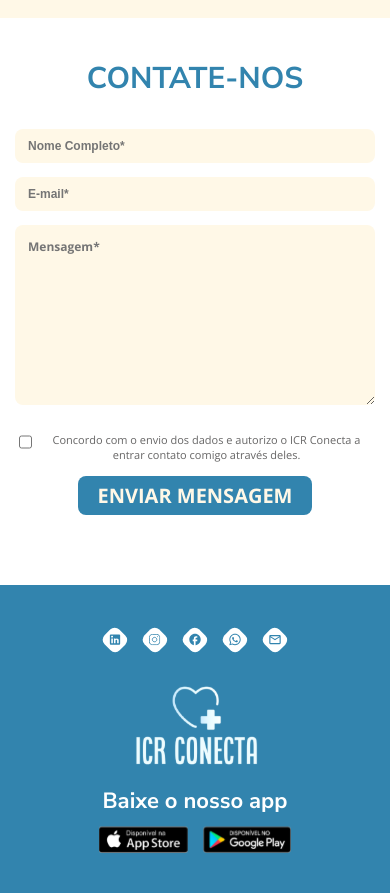
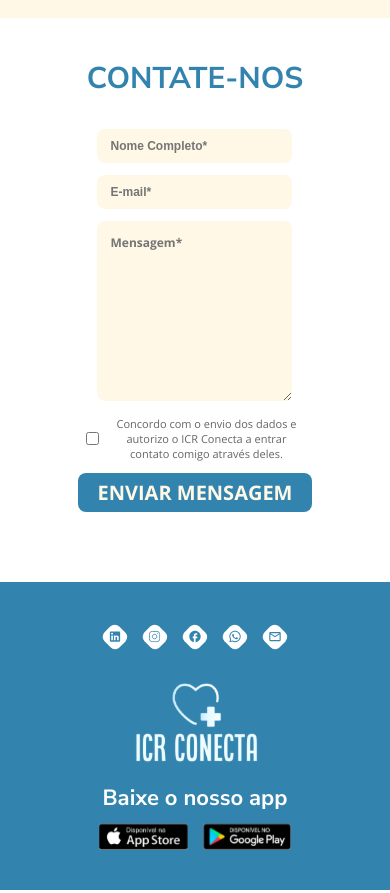
Before and after one commit to VictorRodrigues16/ICR-Conecta, a React (Vite) app: page / in a window 390 px wide. Shown: the part 2560-3453 px from the top of the page. Built offline with nearby package versions, Linux system fonts and the light colour scheme.

Commit message:
fix: responsive forms

```diff
--- a/src/styles/Forms.scss
+++ b/src/styles/Forms.scss
@@ -14,7 +14,7 @@
     display: flex;
     flex-direction: column;
     gap: 5rem;
-    width: 100%;
+    width: 100vw;
 }
 #contact-us-tittle {
     display: flex;
@@ -177,8 +177,7 @@
     }
 }
 
-
-@media screen and (max-width: 500px) {
+@media screen and (max-width: 768px) {
 
     section#form{
         display: flex;
@@ -209,78 +208,41 @@
     }
 
     .form-input {
-        width: 36rem;
+        width: 50vw;
         height: 34px;
         padding: 1.3rem;
-        border: none;
-        font-size: 1rem;
-        background-color: #FFF8E7;
-        color: #333;
         border-radius: 8px;
         font-size: 1.2rem;
-        font-weight: bold;
-      }
-
-
-
-      form{
-        display: flex;
-        align-items: center;
 
       }
 
     .forms{
-        gap: 1.4rem;
+        align-items: center;
+        gap: 1.2rem;
     }
 
       #check{
-        display: flex;
-        gap: 1rem;
-
-
         label{
             font-size: 1.1rem;
             text-align: center;
-            width: 33rem;
-            color: #676666;
-            padding-top: 1rem;
+            width: 50vw;
         }
       }
 
-    .checkbox{
-        background-color: #D9D9D9;
-        font-size: 2rem;
-        padding: 5rem;
-    }
-
     #button-form{
-        display: flex;
-        flex-direction: row-reverse;
-
-
-
         button{
             padding: 0.6rem 2rem;
-            display: flex;
-            justify-content: center;
-            background-color: #3284AE;
-            color: #FFF8E7;
-            font-family: Open Sans;
-            border: none;
             border-radius: 8px;
-            cursor: pointer;
             font-size: 2rem;
-            transition: .6s;
-            font-weight: bold;
-
-
-        }
-
-        button:hover{
-            background-color: #f3d795;
-            color: #3284AE;
-
         }
     }
 
 }
+
+@media screen and (max-width: 500px) {
+
+    section#form{
+        width: 100vw;
+    }
+
+}
```
